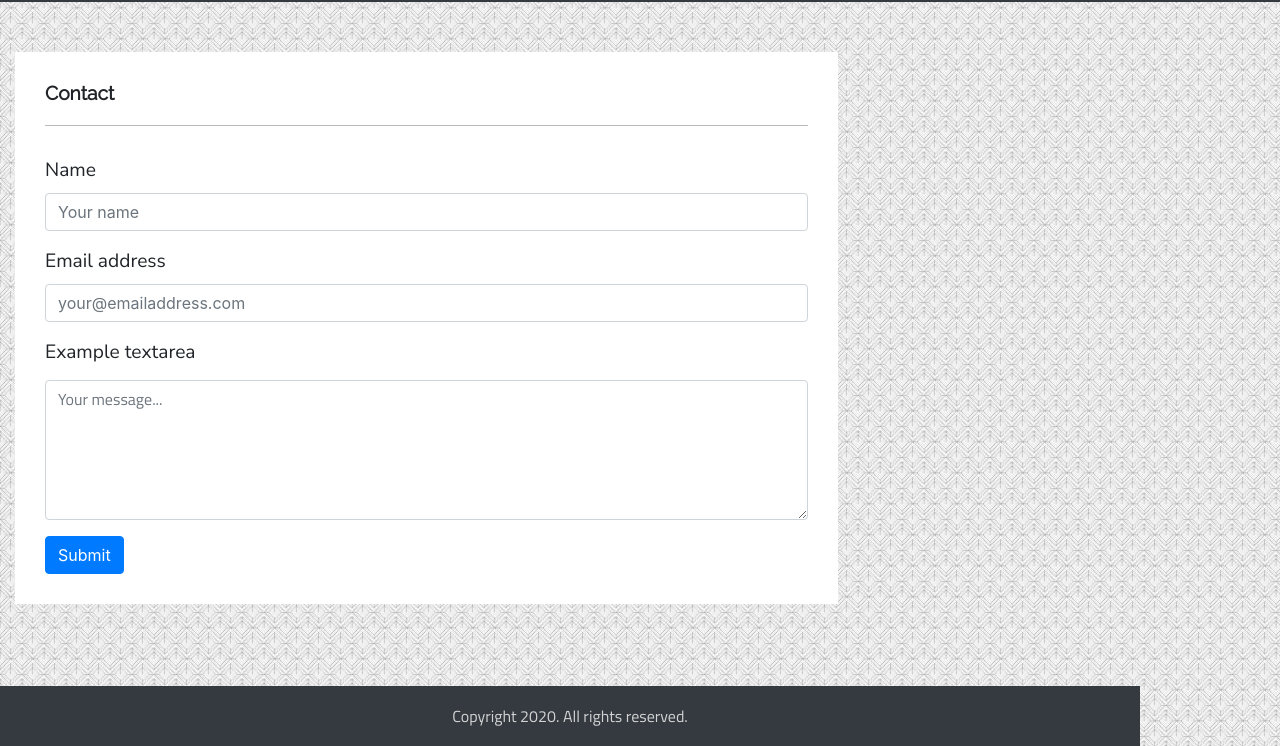
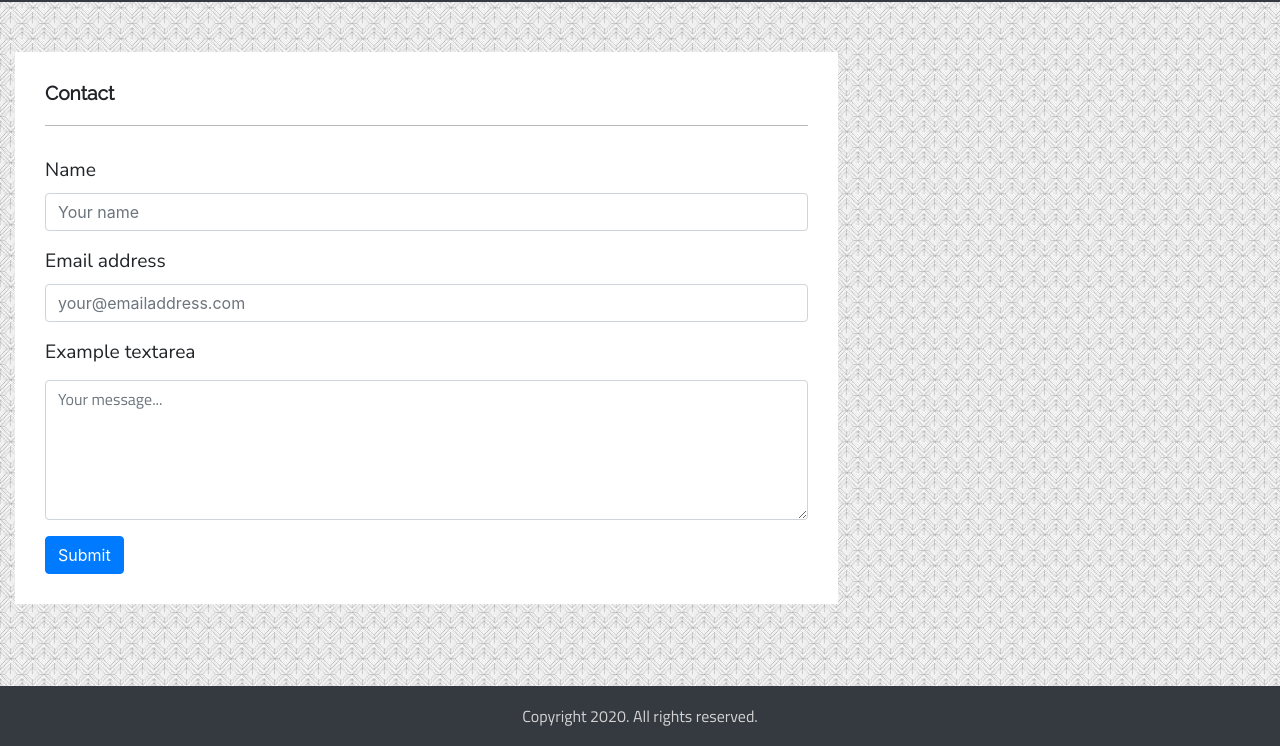
Before and after one commit to trustedtech/02-ResponsivePortfolio, a plain HTML site: page contact.html in a window 1280 px wide. Shown: the part 54-800 px from the top of the page. Drawn offline with nearby package versions, Linux system fonts and the light colour scheme.

Commit message:
Adjusted footer

```diff
--- a/contact.html
+++ b/contact.html
@@ -65,7 +65,7 @@
     </div>
 
     <!--Footer-->
-    <footer class="container footer d-flex justify-content-center align-items-end">
+    <footer class="footer d-flex justify-content-center align-items-end">
       <p>Copyright 2020.  All rights reserved.</p>
     </footer>
 
```
Also changed, not shown: index.html (+1 -1 lines), portfolio.html (+1 -1 lines).
